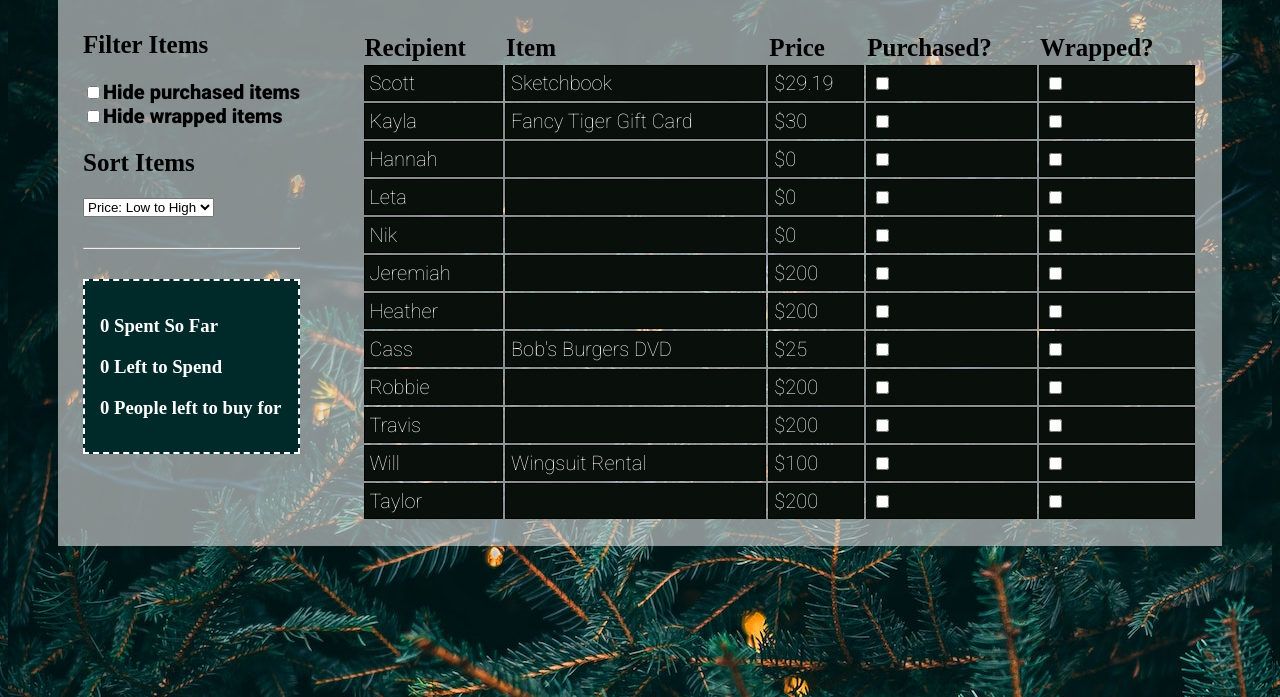
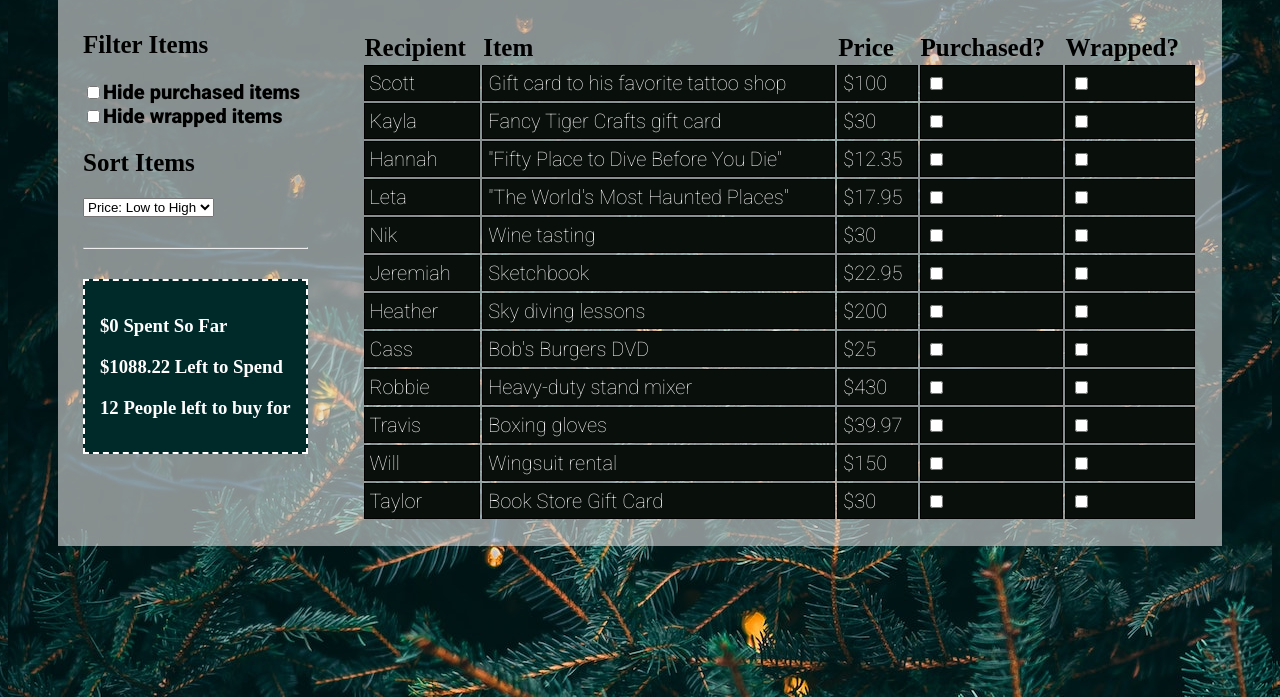
Before and after one commit to turingschool-examples/get-some-gifts, a plain HTML site: page index.html in a window 1280 px wide. Shown: the part 153-850 px from the top of the page. Drawn offline with Linux system fonts and the light colour scheme; a web font is replaced by a local one.

Commit message:
Update data

```diff
--- a/Items.js
+++ b/Items.js
@@ -1,9 +1,18 @@
 class Items {
   constructor(items) {
     this.items = items || [];
+    this.totalCost = 0;
   }
 
-  calculateTotalSpent() {
-    return 'test'
+  calculateTotalItemCost() {
+    this.items.forEach(item => {
+      this.totalCost += item.priceInDollars;
+    })
+  }
+
+  calculateHowManyItemsToBuy() {
+    return this.items.filter(item => {
+      return !item.isPurchased
+    }).length;
   }
 }
--- a/data.js
+++ b/data.js
@@ -1,43 +1,43 @@
 const shoppingList = [
   {
     recipient: 'Scott',
-    name: 'Sketchbook',
+    name: 'Gift card to his favorite tattoo shop',
     link: '',
-    priceInDollars: 29.19
+    priceInDollars: 100
   },
   {
     recipient: 'Kayla',
-    name: 'Fancy Tiger Gift Card',
+    name: 'Fancy Tiger Crafts gift card',
     link: 'https://fancytigercrafts.com/products/gift-card?variant=32257472069710',
     priceInDollars: 30
   },
   {
     recipient: 'Hannah',
-    name: '',
-    link: '',
-    priceInDollars: 0
+    name: '"Fifty Place to Dive Before You Die"',
+    link: 'https://www.amazon.com/Fifty-Places-Dive-Before-You/dp/158479710X/ref=pd_bxgy_1/132-0874346-7029366?pd_rd_w=nDRmB&pf_rd_p=c64372fa-c41c-422e-990d-9e034f73989b&pf_rd_r=9VAG7HDBZ4P7QV8VG796&pd_rd_r=6b47c525-bf8e-43ee-847a-b47b49b55329&pd_rd_wg=fT5Fu&pd_rd_i=158479710X&psc=1',
+    priceInDollars: 12.35
   },
   {
     recipient: 'Leta',
-    name: '',
-    link: '',
-    priceInDollars: 0
+    name: '"The World\'s Most Haunted Places"',
+    link: 'https://www.amazon.com/Worlds-Most-Haunted-Places-Revised/dp/1601631936',
+    priceInDollars: 17.95
   },
   {
     recipient: 'Nik',
-    name: '',
+    name: 'Wine tasting',
     link: '',
-    priceInDollars: 0
+    priceInDollars: 30
   },
   {
     recipient: 'Jeremiah',
-    name: '',
-    link: '',
-    priceInDollars: 200
+    name: 'Sketchbook',
+    link: 'https://www.barnesandnoble.com/w/moleskine-art-watercolor-block-large-black-moleskine/1131270962;jsessionid=FDD36DF1102D58F1AE812DB066769C1D.prodny_store02-atgap15?ean=8053853603234',
+    priceInDollars: 22.95
   },
   {
     recipient: 'Heather',
-    name: '',
+    name: 'Sky diving lessons',
     link: '',
     priceInDollars: 200
   },
@@ -49,26 +49,26 @@ const shoppingList = [
   },
   {
     recipient: 'Robbie',
-    name: '',
-    link: '',
-    priceInDollars: 200
+    name: 'Heavy-duty stand mixer',
+    link: 'https://www.wayfair.com/kitchen-tabletop/pdp/kitchenaid-artisan-series-10-speed-5-qt-stand-mixer-w005013135.html?domain=thespruceeats.com&cjevent=25338cbd466811ec8348001e0a1c0e14&refID=CJ314743-CJ5370367&PID=CJ100101292&clickid=25338cbd466811ec8348001e0a1c0e14&cjdata=MXxOfDB8WXww',
+    priceInDollars: 430
   },
   {
     recipient: 'Travis',
-    name: '',
-    link: '',
-    priceInDollars: 200
+    name: 'Boxing gloves',
+    link: 'https://www.walmart.com/ip/Venum-Contender-2-0-Boxing-Gloves/470207607',
+    priceInDollars: 39.97
   },
   {
     recipient: 'Will',
-    name: 'Wingsuit Rental',
+    name: 'Wingsuit rental',
     link: '',
-    priceInDollars: 100
+    priceInDollars: 150
   },
   {
     recipient: 'Taylor',
-    name: '',
+    name: 'Book Store Gift Card',
     link: '',
-    priceInDollars: 200
+    priceInDollars: 30
   }
 ]
--- a/index.html
+++ b/index.html
@@ -29,9 +29,9 @@
           </select>
           <hr>
           <section class="data-box">
-            <h3>0 Spent So Far</h3>
-            <h3>0 Left to Spend</h3>
-            <h3>0 People left to buy for</h3>
+            <h3>$0 Spent So Far</h3>
+            <h3>$<span id="toSpend"></span> Left to Spend</h3>
+            <h3><span id="toBuy"></span> People left to buy for</h3>
           </section>
         </aside>
           <table>
--- a/main.js
+++ b/main.js
@@ -1,12 +1,13 @@
 document.addEventListener('DOMContentLoaded', function() {
   displayItems();
+  updateTotalCost();
+  updateItemsToBuy();
 });
 
 let items = {};
 
 const createItem = () => {
   items = new Items();
-
   shoppingList.map(item => {
     items.items.push(new Item(item))
   });
@@ -24,5 +25,15 @@ const displayItems = () => {
       <td><input type="checkbox"></td>
        <td><input type="checkbox"></td>
     </tr>`
-  })
+  });
 }
+
+const updateTotalCost = () => {
+  items.calculateTotalItemCost();
+  document.querySelector('#toSpend').innerHTML = items.totalCost;
+}
+
+const updateItemsToBuy = () => {
+  let numToBuy = items.calculateHowManyItemsToBuy();
+  document.querySelector('#toBuy').innerHTML = numToBuy;
+}
```
